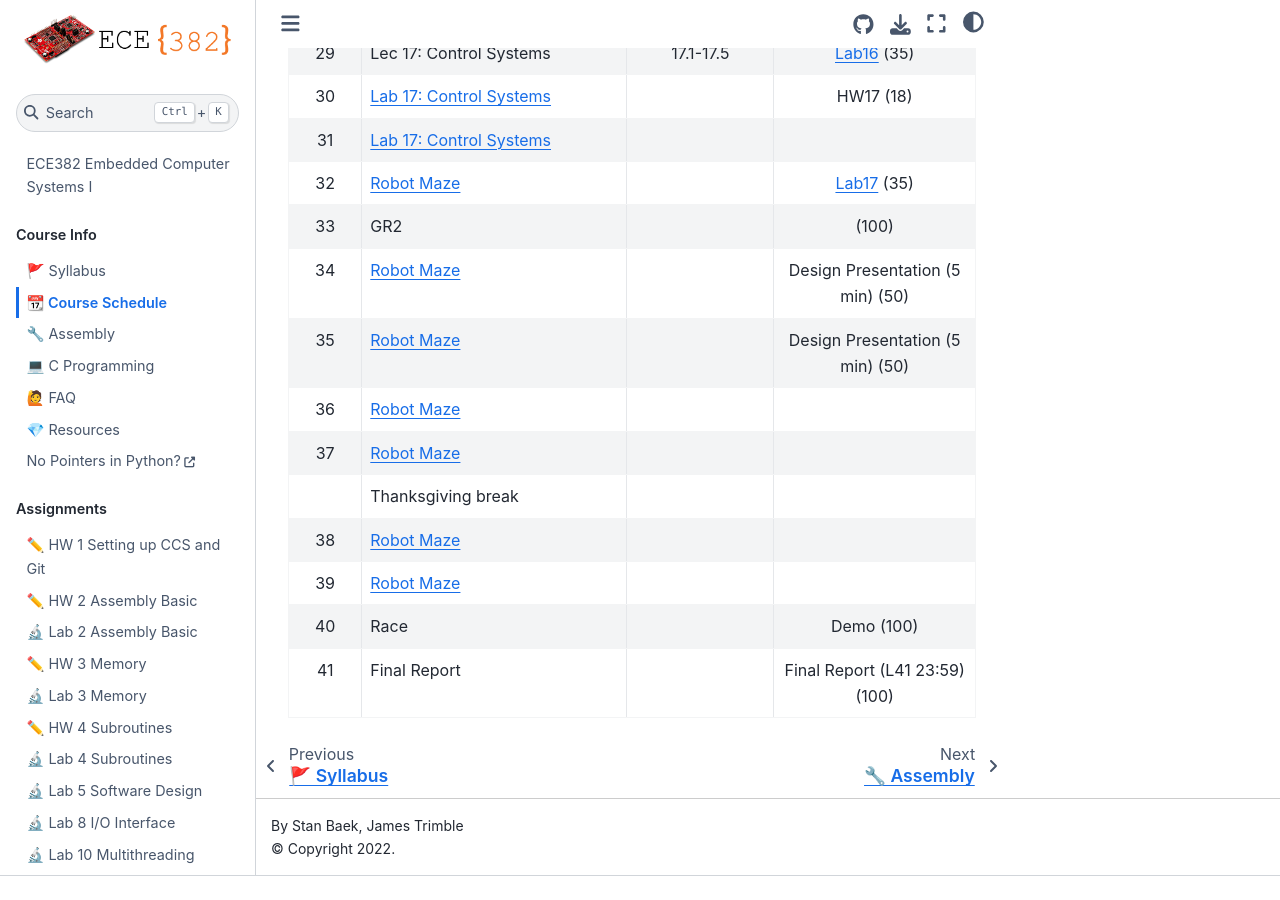
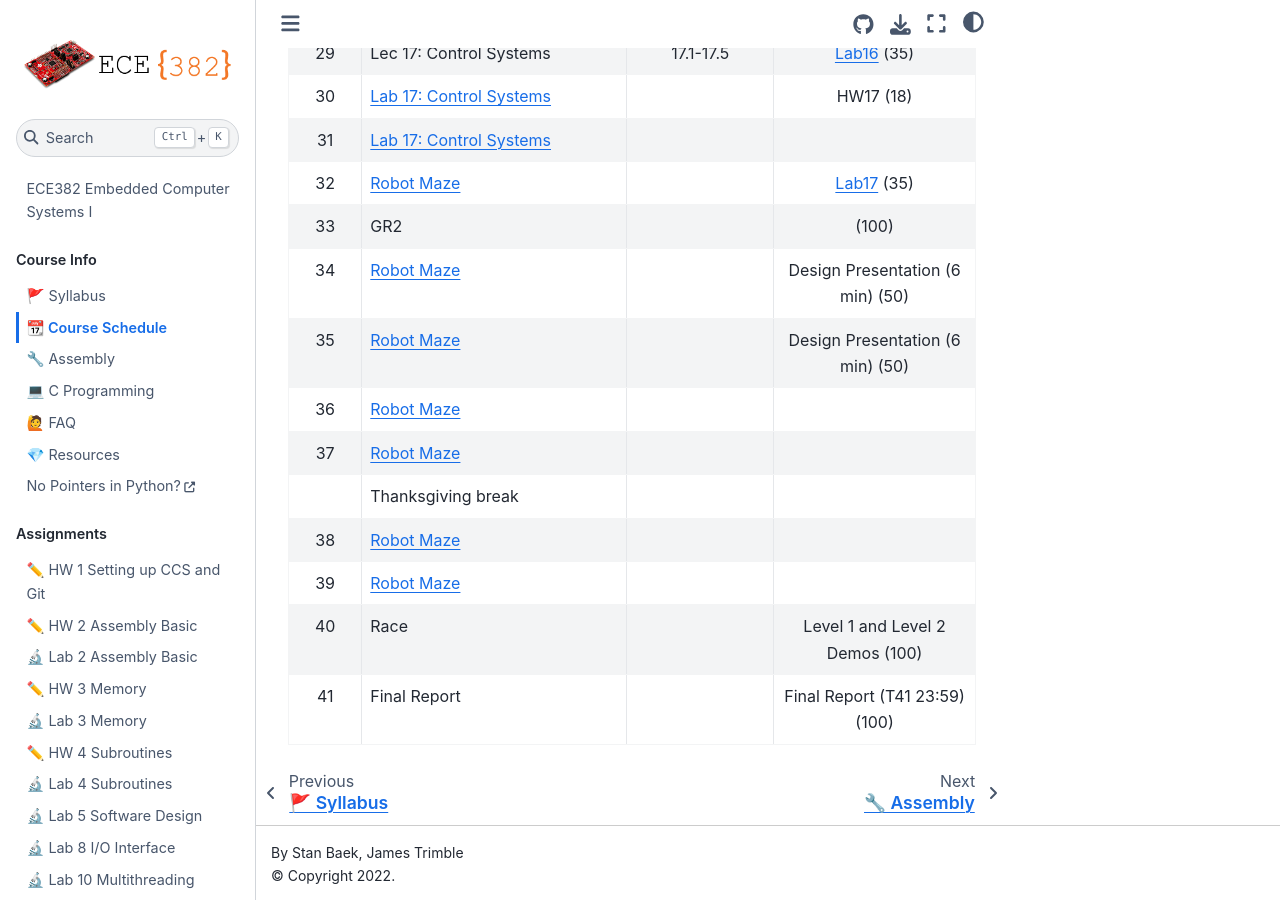
Before and after one commit to USAFA-ECE/ece382, a Jupyter Book: the page built from docs/schedule.md, in a window 1280 px wide and 900 px high, scrolled down 1658 px. Built offline with Jupyter Book 1.0.4 settings and Sphinx 7.4.7 and the Sphinx Book theme 1.1.4, drawn with Linux system fonts in a browser that asks for light colours; before the commit the page ends 2534 px from its top, so only the background shows below that.

Commit message:
updates to schedule and final project instructions...due dates and minor formatting/typos

```diff
--- a/docs/schedule.md
+++ b/docs/schedule.md
@@ -40,12 +40,12 @@
 | 31     | [Lab 17: Control Systems](Assignments/lab17.md)  |                      |                                           |
 | 32     | [Robot Maze](Assignments/project.md)             |                      | [Lab17](Assignments/lab17.md)         (35)|
 | 33     | GR2                                              |                      | (100)                 |
-| 34     | [Robot Maze](Assignments/project.md)             |                      | Design Presentation (5 min)           (50)|
-| 35     | [Robot Maze](Assignments/project.md)             |                      | Design Presentation (5 min)           (50)|
+| 34     | [Robot Maze](Assignments/project.md)             |                      | Design Presentation (6 min)           (50)|
+| 35     | [Robot Maze](Assignments/project.md)             |                      | Design Presentation (6 min)           (50)|
 | 36     | [Robot Maze](Assignments/project.md)             |                      |                                           |
 | 37     | [Robot Maze](Assignments/project.md)             |                      |                                           |
 |        | Thanksgiving break                               |                      |                                           |
 | 38     | [Robot Maze](Assignments/project.md)             |                      |                                           |
-| 39     | [Robot Maze](Assignments/project.md)             |
-| 40     | Race                                             |                      | Demo                                 (100)|
-| 41     | Final Report                                     |                      | Final Report (L41 23:59)             (100)|
+| 39     | [Robot Maze](Assignments/project.md)             |                      |
+| 40     | Race                                             |                      | Level 1 and Level 2 Demos                                 (100)|
+| 41     | Final Report                                     |                      | Final Report (T41 23:59)             (100)|
```
Also changed, not shown: docs/Assignments/project.md (+30 -30 lines).
